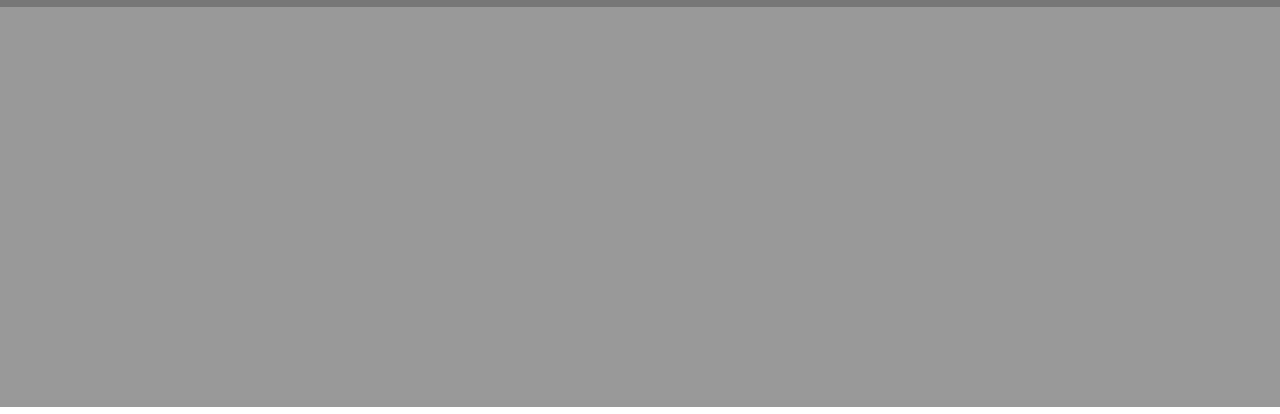
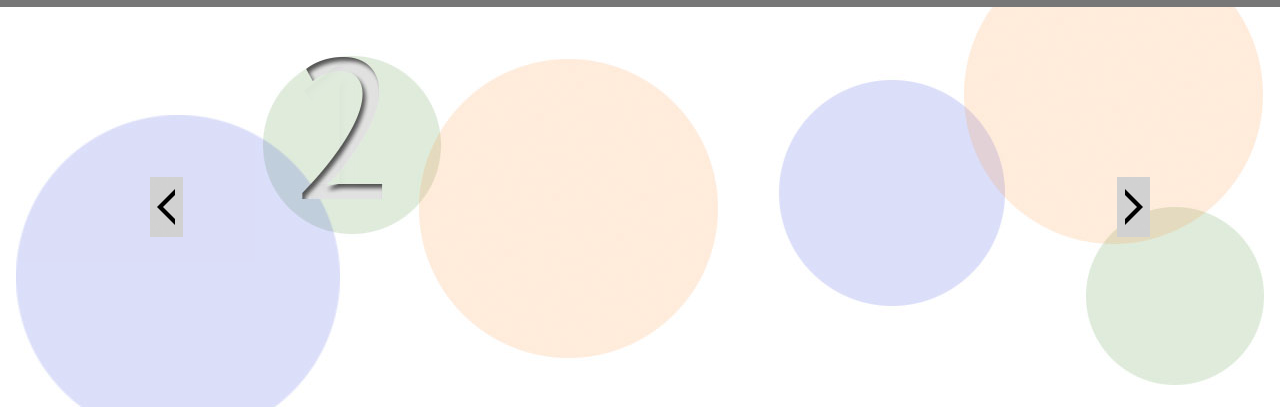
Before and after one commit to sklyanchuk/pixel-plus, a plain HTML site: page index.html in a window 1280 px wide. Shown: the part 303-717 px from the top of the page. Drawn offline with Linux system fonts and the light colour scheme.

Commit message:
Added slider style and fade effect

```diff
--- a/css/main.css
+++ b/css/main.css
@@ -1,4 +1,4 @@
-/*  Base styles */
+/*  Base */
 body {
   font-family: "PT Sans", sans-serif;
   font-size: 14px;
@@ -23,7 +23,8 @@ body {
   margin: auto;
   width: 1000px;
   padding: 10px;
-  height: 100%
+  height: 100%;
+  position: relative;
 }
 .clearfix::after {
   content: "";
@@ -48,6 +49,8 @@ body {
   height: 100px;
   position: absolute;
   top: 50%;
+  -webkit-transform: translateY(-50%);
+      -ms-transform: translateY(-50%);
           transform: translateY(-50%);
 }
 .header__contacts {
@@ -112,6 +115,8 @@ body {
   width: 2px;
   top: 50%;
   right: -4px;
+  -webkit-transform: translateY(-50%);
+      -ms-transform: translateY(-50%);
           transform: translateY(-50%);
   background-color: #fff;
 }
@@ -120,11 +125,68 @@ body {
 }
 
 
-/* Slider */
+/* Slides */
 .slider {
   height: 400px;
-  background-color: #999;
+  position: relative;
 }
+.slider__slide {
+  position: absolute;
+  left: 0px;
+  top: 0px;
+  width: 100%;
+  height: 100%;
+  opacity: 0;
+  z-index: 1;
+  -webkit-transition: opacity 2s;
+     -moz-transition: opacity 2s;
+       -o-transition: opacity 2s;
+          transition: opacity 2s;
+}
+.slider__slide-1 {
+  background-image: url("../img/slide1.jpg");
+  background-size: auto;
+  background-position: center bottom;
+  background-repeat: no-repeat;
+}
+.slider__slide-2 {
+  background-image: url("../img/slide2.jpg");
+  background-size: auto;
+  background-position: center bottom;
+  background-repeat: no-repeat;
+}
+.slider__slide_show {
+  opacity: 1;
+  z-index: 2;
+}
+.slider__controls {
+  width: 100%;
+  height: 60px;
+  position: absolute;
+  top: 50%;
+  -webkit-transform: translateY(-50%);
+      -ms-transform: translateY(-50%);
+          transform: translateY(-50%);
+  z-index: 3;
+}
+.slider__control {
+  width: 33px;
+  height: 60px;
+  background-color: #d1d1d1;
+  border: none;
+  outline: none;
+}
+.slider__control_prev {
+  float: left;
+  background-image: url("../img/arrows.png");
+  background-position: left;
+}
+.slider__control_next {
+  float: right;
+  background-image: url("../img/arrows.png");
+  background-position: right;
+}
+
 
 /* Content */
 .content__catalog {
@@ -148,6 +210,8 @@ body {
   position: absolute;
   content: "/";
   top: 50%;
+  -webkit-transform: translateY(-50%);
+      -ms-transform: translateY(-50%);
           transform: translateY(-50%);
   right: 5px;
 }
@@ -269,9 +333,10 @@ body {
 .content__page-number {
   display: inline-block;
   width: 25px;
-  heigth: 25px;
+  height: 25px;
   line-height: 25px;
   text-decoration: none;
+  color: #8d8d8d;
 }
 .content__page-number_current {
   font-size: 18px;
@@ -355,6 +420,8 @@ body {
   position: absolute;
   top: 283px;
   left: 50%;
+  -webkit-transform: translateX(-50%);
+      -ms-transform: translateX(-50%);
           transform: translateX(-50%);
 }
 .feedback {
@@ -411,6 +478,8 @@ body {
   top: 3px;
   left: 12px;
   background-color: #fff;
+  -webkit-transform: rotate(-45deg);
+      -ms-transform: rotate(-45deg);
           transform: rotate(-45deg);
 }
 .feedback__close-btn::after {
@@ -421,6 +490,8 @@ body {
   top: 3px;
   left: 12px;
   background-color: #fff;
+  -webkit-transform: rotate(45deg);
+      -ms-transform: rotate(45deg);
           transform: rotate(45deg);
 }
 
--- a/index.html
+++ b/index.html
@@ -37,8 +37,13 @@
   </nav>
 
   <div class="slider">
+    <div class="slider__slide slider__slide-1 slider__slide_show"></div>
+    <div class="slider__slide slider__slide-2"></div>
     <div class="container">
-
+      <div class="slider__controls clearfix">
+        <button class="slider__control slider__control_prev"></button>
+        <button class="slider__control slider__control_next"></button>
+      </div>
     </div>
   </div>
 
--- a/js/script.js
+++ b/js/script.js
@@ -1,3 +1,4 @@
+// Popup feedback form
 var formOpenBtn = document.querySelector('.header__feedback-link');
 var feedbackForm = document.querySelector('.feedback');
 var formCloseBtn = document.querySelector('.feedback__close-btn');
@@ -25,3 +26,14 @@ function closeFormEsc(event) {
 formOpenBtn.addEventListener('click', showForm);
 formCloseBtn.addEventListener('click', closeForm);
 window.addEventListener('keydown', closeFormEsc);
+
+// Slides
+var slides = document.querySelectorAll('.slider__slide');
+var currentSlide = 0;
+var slideInterval = setInterval(nextSlide, 4000);
+
+function nextSlide() {
+    slides[currentSlide].classList.remove('slider__slide_show');
+    currentSlide = (++currentSlide)%slides.length;
+    slides[currentSlide].classList.add('slider__slide_show');
+}
```
Also changed, not shown: img/arrows.png (added), img/slide1.jpg (added), img/slide1.png (deleted), img/slide2.jpg (added), img/slide2.png (deleted). Lines whose indentation alone changed are shown as unchanged.
